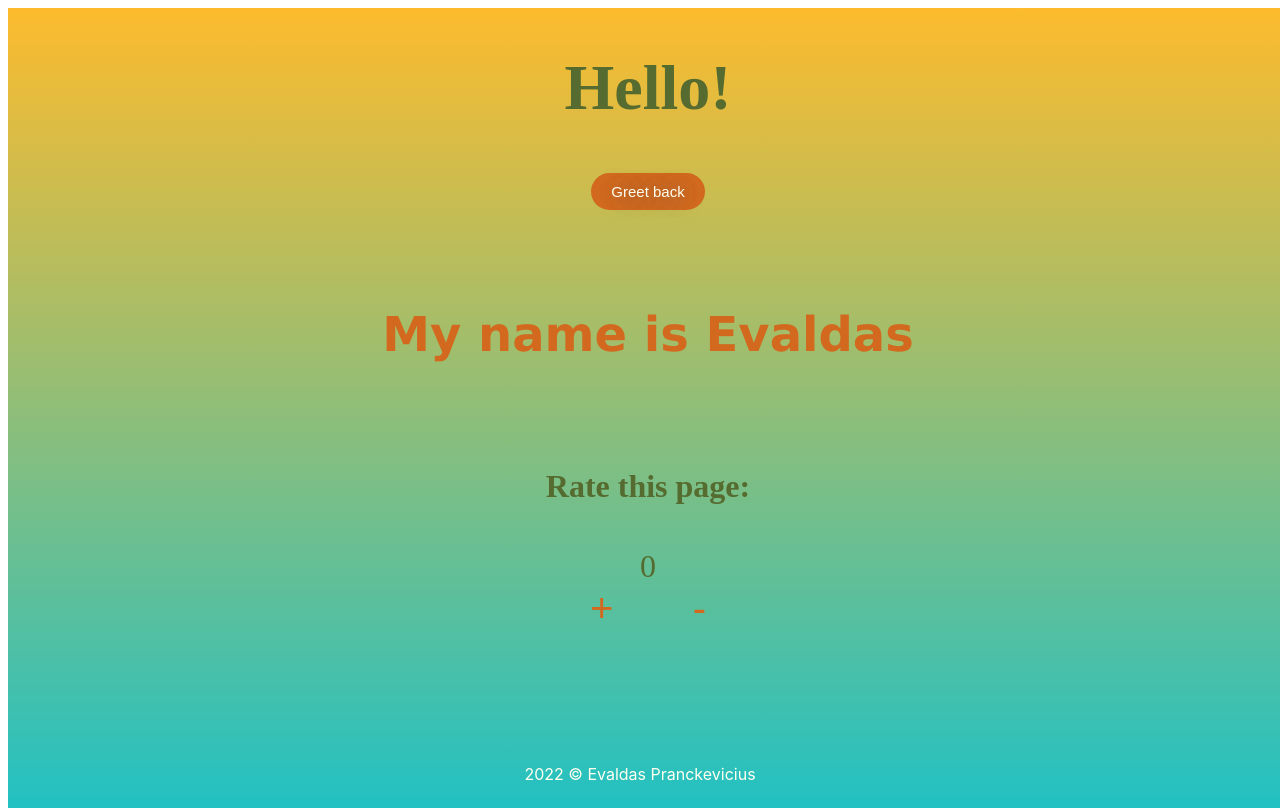
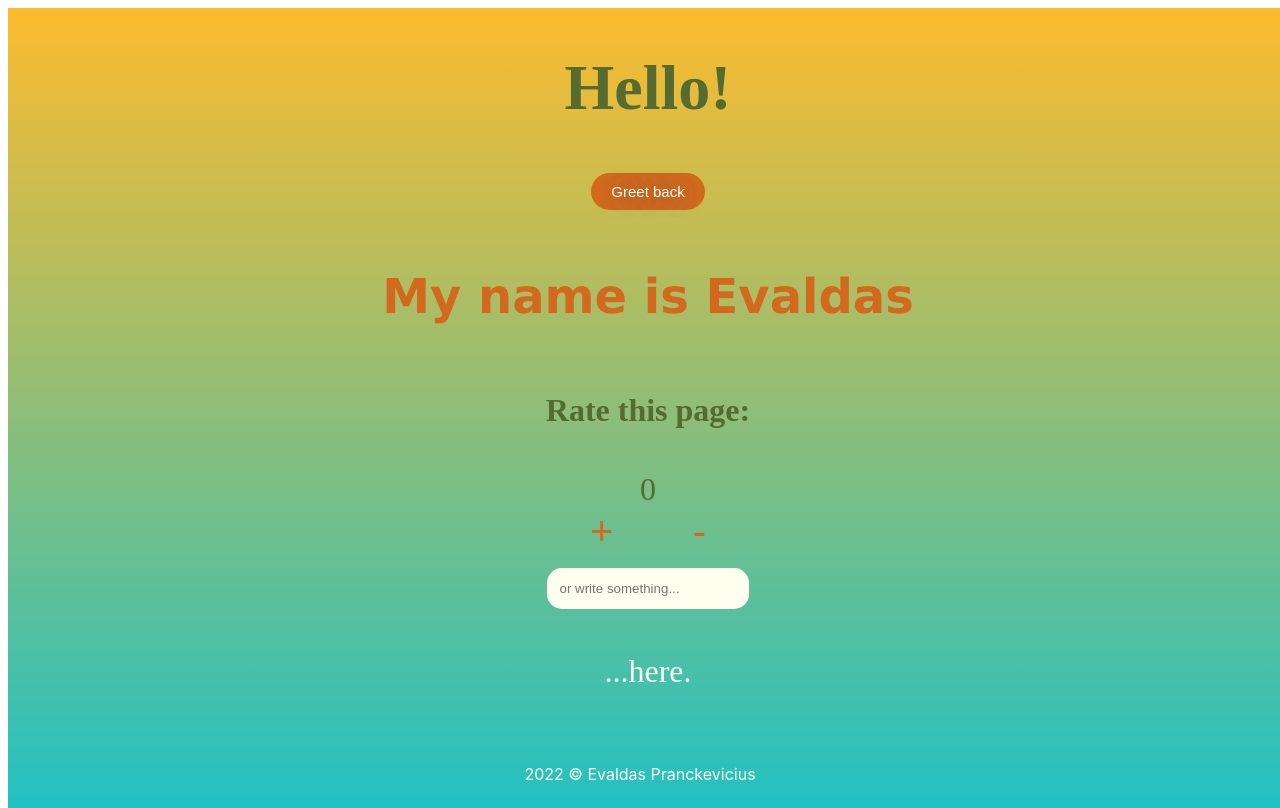
Before and after one commit to prevaldas/React-SPA, a React (Create React App) app: page / in a window 1280 px wide. Built offline with nearby package versions, Linux system fonts and the light colour scheme.

Commit message:
add comment input

```diff
--- a/public/styles.css
+++ b/public/styles.css
@@ -61,7 +61,7 @@
     font-size: 3rem;
     color: chocolate;
     text-align: center;
-    padding: 5%;
+    padding: 2%;
     font-family:'Lucida Sans', 'Lucida Sans Regular', 'Lucida Grande', 'Lucida Sans Unicode', Geneva, Verdana, sans-serif;
 }
 
@@ -99,3 +99,19 @@
     text-align: center;
     color: darkolivegreen;
 }
+.comment {
+    text-align: center;
+}
+input {
+    padding: 1%;
+    margin: 1%;
+    border-radius: 15px;
+    border: none;
+    background-color: ivory;
+}
+
+.h3-input {
+    font-size: 2rem;
+    font-weight: 100;
+    color: ivory;
+}
--- a/src/components/App.js
+++ b/src/components/App.js
@@ -3,6 +3,7 @@ import Footer from './Footer.js';
 import FunctionComp from './FunctionComp.js';
 import ClassComp from "./ClassComp";
 import SetStateCounter from "./SetStateCounter";
+import ComState from "./ComState";
 
 function App() {
   return (
@@ -10,6 +11,7 @@ function App() {
     <ClassComp />
     <FunctionComp name="Evaldas" />
     <SetStateCounter />
+    <ComState />
     <Footer />
     </div>
   );
--- /dev/null
+++ b/src/components/ComState.js
@@ -0,0 +1,20 @@
+import React, {useState} from "react";
+
+const ComState = () => {
+    const [inputValue, setInputValue] = useState("...here.");
+
+    let onChange = (event) => {
+    const newValue = event.target.value;
+    setInputValue(newValue);
+    };
+
+    return (
+        <div className="comment">
+    <input placeholder="or write something..." onChange={onChange} />
+        <h3 className="h3-input">{inputValue}</h3>
+        </div>
+    );
+
+};
+
+export default ComState;
```
